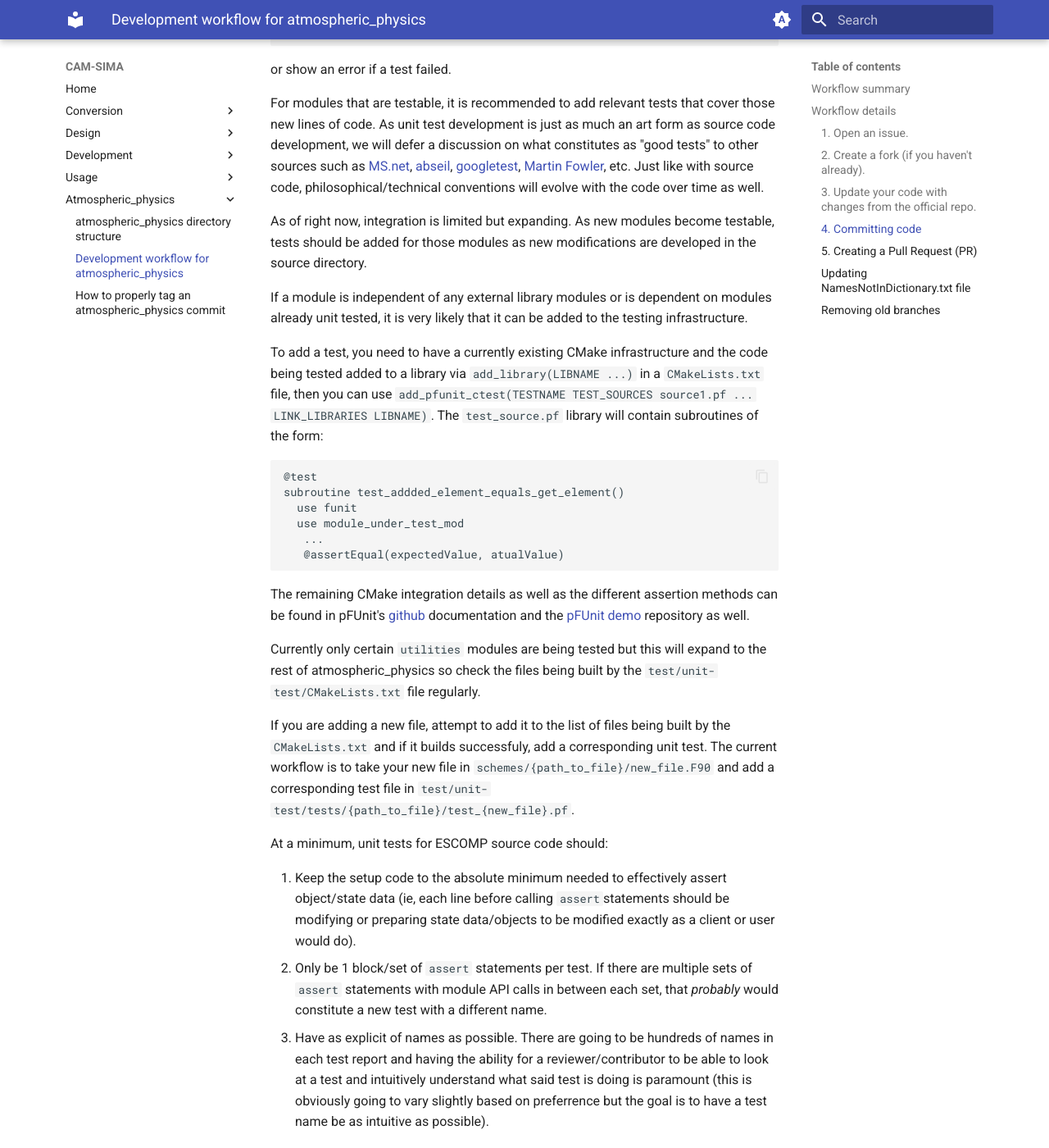
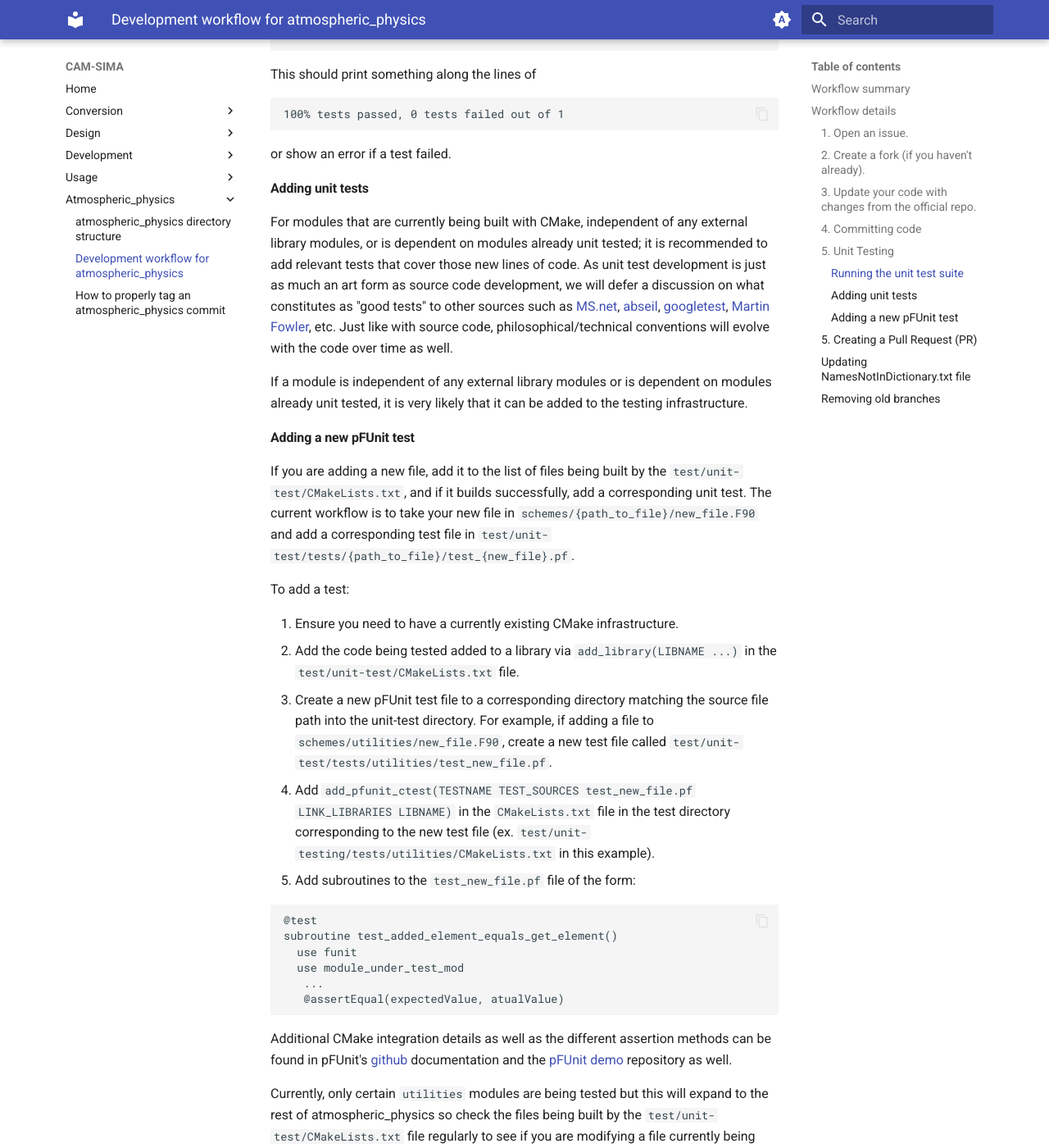
Before and after one commit to kuanchihwang/CAM-SIMA-Docs, an MkDocs documentation site: the page built from docs/atmospheric_physics/development_workflow.md, in a window 1280 px wide and 1400 px high, scrolled down 3092 px. Shown: the whole window at 82% size. Built offline with MkDocs 1.6.1 and Material for MkDocs 9.7.7, drawn with Linux system fonts in a browser that asks for light colours; some of the changed text lies outside the part shown.

Commit message:
Addressing feedback

````diff
--- a/docs/atmospheric_physics/development_workflow.md
+++ b/docs/atmospheric_physics/development_workflow.md
@@ -89,11 +89,15 @@ where `cool_new_feature` is an example branch name (you can use any name you wan
 
 **2.  Apply your code modifications and/or script additions, and perform at least one test making sure that your modifications work as expected.**
 
+### 5. Unit Testing
+
 Also make sure that the unit tests all pass and verify if your changes can be unit tested and added to the test suite.
 
-Early development has started for integration of [pFUnit](https://github.com/Goddard-Fortran-Ecosystem/pFUnit) as the toolkit for unit testing Fortran codes.  It is similar to [googletest](https://github.com/google/googletest) in providing an explicit interface/setup procedure to make it clear what you are testing and how.
+Atmospheric_physics uses [pFUnit](https://github.com/Goddard-Fortran-Ecosystem/pFUnit) as the toolkit for unit testing Fortran codes.  It is similar to [googletest](https://github.com/google/googletest) in providing an explicit interface/setup procedure to make it clear what you are testing and how.
 
-To run the tests, you will need to build pFUnit manually (see either the github workflow for atmospheric_physics or the pFUnit documentation on how to build) and then use that to build the tests:
+#### Running the unit test suite
+
+To run the tests, you will need to build pFUnit manually (see either the github workflow for atmospheric_physics or the [pFUnit documentation](https://github.com/Goddard-Fortran-Ecosystem/pFUnit?tab=readme-ov-file#building-and-installing-pfunit) on how to build) and then use that to build the tests:
 
 ```bash
 $ cmake -DCMAKE_PREFIX_PATH=<path_to_pfunit>/build/installed \
@@ -109,32 +113,43 @@ This should print something along the lines of
 
 or show an error if a test failed.
 
-For modules that are testable, it is recommended to add relevant tests that cover those new lines of code.  As unit test development is just as much an art form as source code development, we will defer a discussion on what constitutes as "good tests" to other sources such as [MS.net](https://learn.microsoft.com/en-us/dotnet/core/testing/unit-testing-best-practices), [abseil](https://abseil.io/resources/swe-book/html/ch12.html), [googletest](https://github.com/google/googletest/blob/main/docs/primer.md), [Martin Fowler](https://martinfowler.com/testing/), etc.  Just like with source code, philosophical/technical conventions will evolve with the code over time as well.
+#### Adding unit tests
 
-As of right now, integration is limited but expanding.  As new modules become testable, tests should be added for those modules as new modifications are developed in the source directory.
+For modules that are currently being built with CMake, independent of any external library modules, or is dependent on modules already unit tested; it is recommended to add relevant tests that cover those new lines of code.  As unit test development is just as much an art form as source code development, we will defer a discussion on what constitutes as "good tests" to other sources such as [MS.net](https://learn.microsoft.com/en-us/dotnet/core/testing/unit-testing-best-practices), [abseil](https://abseil.io/resources/swe-book/html/ch12.html), [googletest](https://github.com/google/googletest/blob/main/docs/primer.md), [Martin Fowler](https://martinfowler.com/testing/), etc.  Just like with source code, philosophical/technical conventions will evolve with the code over time as well.
 
 If a module is independent of any external library modules or is dependent on modules already unit tested, it is very likely that it can be added to the testing infrastructure.
 
-To add a test, you need to have a currently existing CMake infrastructure and the code being tested added to a library via `add_library(LIBNAME ...)` in a `CMakeLists.txt` file, then you can use `add_pfunit_ctest(TESTNAME TEST_SOURCES source1.pf ... LINK_LIBRARIES LIBNAME)`.  The `test_source.pf` library will contain subroutines of the form:
+#### Adding a new pFUnit test
+
+If you are adding a new file, add it to the list of files being built by the `test/unit-test/CMakeLists.txt`, and if it builds successfully, add a corresponding unit test.  The current workflow is to take your new file in `schemes/{path_to_file}/new_file.F90` and add a corresponding test file in `test/unit-test/tests/{path_to_file}/test_{new_file}.pf`.
+
+To add a test:
+
+  1.  Ensure you need to have a currently existing CMake infrastructure.
+  2.  Add the code being tested added to a library via `add_library(LIBNAME ...)` in the `test/unit-test/CMakeLists.txt` file.
+  3.  Create a new pFUnit test file to a corresponding directory matching the source file path into the unit-test directory.  For example, if adding a file to `schemes/utilities/new_file.F90`, create a new test file called `test/unit-test/tests/utilities/test_new_file.pf`.
+  3.  Add `add_pfunit_ctest(TESTNAME TEST_SOURCES test_new_file.pf LINK_LIBRARIES LIBNAME)` in the `CMakeLists.txt` file in the test directory corresponding to the new test file (ex. `test/unit-testing/tests/utilities/CMakeLists.txt` in this example).
+  4.  Add subroutines to the `test_new_file.pf` file of the form:
 ```fortran
 @test
-subroutine test_addded_element_equals_get_element()
+subroutine test_added_element_equals_get_element()
   use funit
   use module_under_test_mod
    ...
    @assertEqual(expectedValue, atualValue)
 ```
-The remaining CMake integration details as well as the different assertion methods can be found in pFUnit's [github](https://github.com/Goddard-Fortran-Ecosystem/pFUnit) documentation and the [pFUnit demo](https://github.com/Goddard-Fortran-Ecosystem/pFUnit_demos) repository as well.
+Additional CMake integration details as well as the different assertion methods can be found in pFUnit's [github](https://github.com/Goddard-Fortran-Ecosystem/pFUnit) documentation and the [pFUnit demo](https://github.com/Goddard-Fortran-Ecosystem/pFUnit_demos) repository as well.
 
-Currently only certain `utilities` modules are being tested but this will expand to the rest of atmospheric_physics so check the files being built by the `test/unit-test/CMakeLists.txt` file regularly.
+Currently, only certain `utilities` modules are being tested but this will expand to the rest of atmospheric_physics so check the files being built by the `test/unit-test/CMakeLists.txt` file regularly to see if you are modifying a file currently being tested.
 
-If you are adding a new file, attempt to add it to the list of files being built by the `CMakeLists.txt` and if it builds successfuly, add a corresponding unit test.  The current workflow is to take your new file in `schemes/{path_to_file}/new_file.F90` and add a corresponding test file in `test/unit-test/tests/{path_to_file}/test_{new_file}.pf`.
+
 
 At a minimum, unit tests for ESCOMP source code should:
 
-  1.  Keep the setup code to the absolute minimum needed to effectively assert object/state data (ie, each line before calling `assert`statements should be modifying or preparing state data/objects to be modified exactly as a client or user would do).
+  1.  Keep the setup code to the absolute minimum needed to effectively assert object/state data (ie, each line before calling `assert` statements should be modifying or preparing state data/objects to be modified exactly as a client or user would do).
   2.  Only be 1 block/set of `assert` statements per test.  If there are multiple sets of `assert` statements with module API calls in between each set, that _probably_ would constitute a new test with a different name.
-  3.  Have as explicit of names as possible.  There are going to be hundreds of names in each test report and having the ability for a reviewer/contributor to be able to look at a test and intuitively understand what said test is doing is paramount (this is obviously going to vary slightly based on preferrence but the goal is to have a test name be as intuitive as possible).
+  3.  Have as explicit of names as possible.  There are going to be hundreds of names in each test report and having the ability for a reviewer/contributor to be able to look at a test and intuitively understand what said test is doing is paramount (this is obviously going to vary slightly based on preference but the goal is to have a test name be as intuitive as possible).
+  4. Have clear and consise comments on what is being tested above each set of assert statements.
 
 **3.  Add all the files that you want to commit.  There are multiple ways to do this, but one of the safer ways is to first check your status:**
 
````
